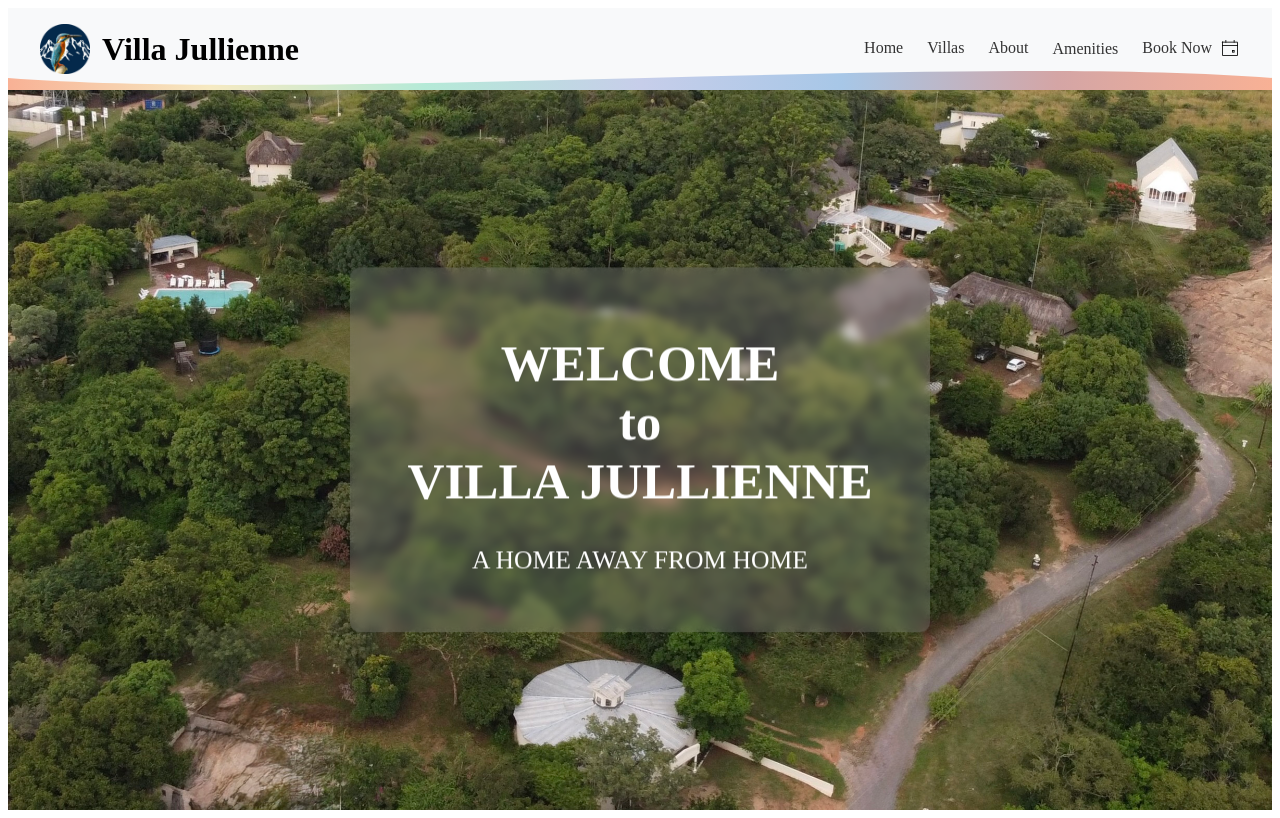
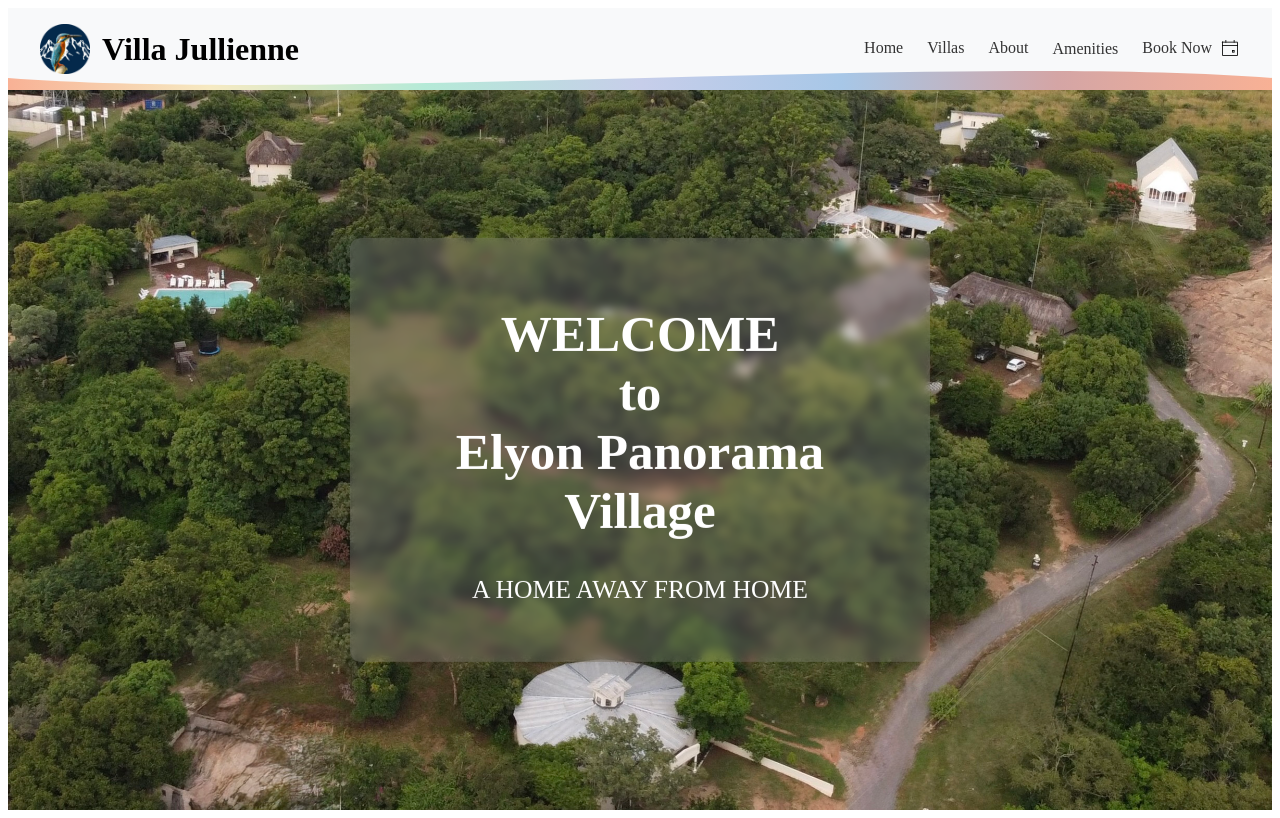
Before and after one commit to CilliersSwanepoel/VillaJullienne, a React (Vite) app in the folder villajullienne/: page / in a window 1280 px wide. Built offline with nearby package versions, Linux system fonts and the light colour scheme.

Commit message:
Update HomeLanding.jsx

```diff
--- a/villajullienne/src/components/page/HomeLanding.jsx
+++ b/villajullienne/src/components/page/HomeLanding.jsx
@@ -10,14 +10,9 @@ const HomeLanding = () => (
                 alt="Villa Jullienne"
                 className="welcome-image"/>
             <div className="welcome-message">
-                <h1>WELCOME <br/> to <br/> VILLA JULLIENNE</h1>
+                <h1>WELCOME <br/> to <br/> Elyon Panorama Village</h1>
                 <p>A HOME AWAY FROM HOME</p>
             </div>
-        </div>
-
-        <div className="carousel-container">
-
-
         </div>
 
     </>
```
